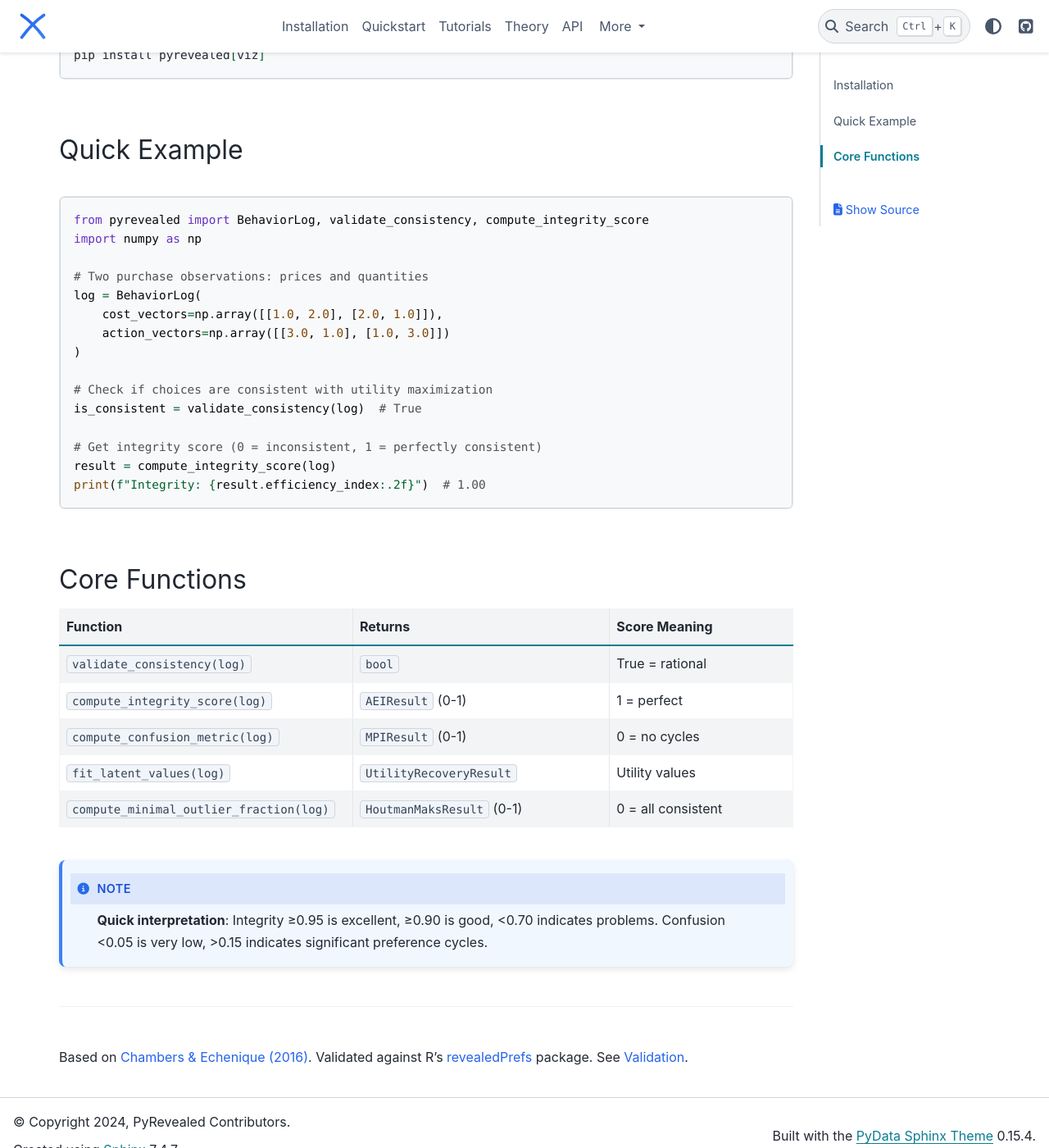
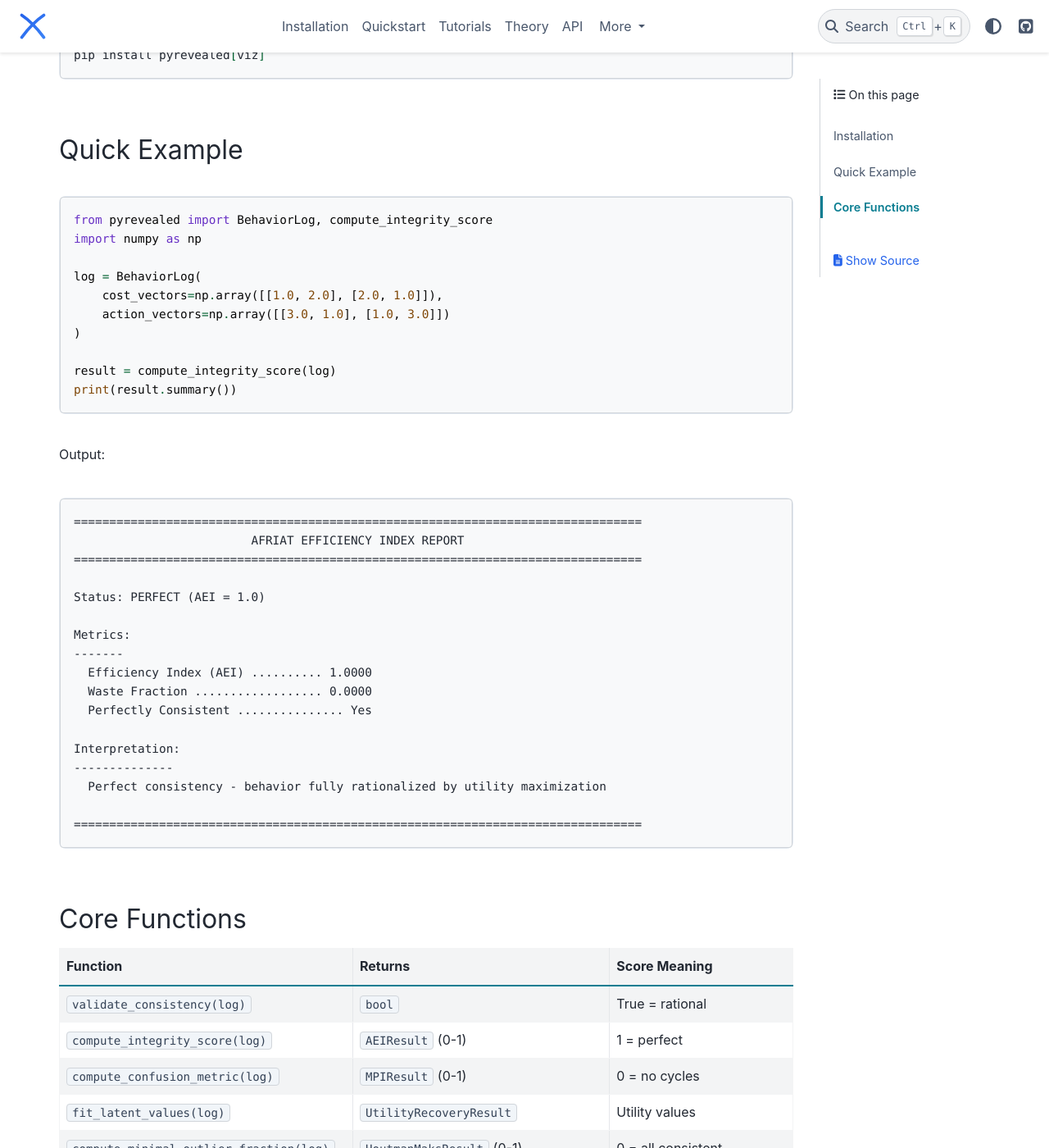
Before and after one commit to rawatpranjal/PyRevealed, a Sphinx documentation site: the page built from docs/index.rst, in a window 1280 px wide and 1400 px high, scrolled down 1152 px. Shown: the whole window at 82% size. Built offline with Sphinx 7.4.7 and the PyData theme 0.15.4, drawn with Linux system fonts in a browser that asks for light colours.

Commit message:
Add summary() output to front page example
Co-Authored-By: Claude Opus 4.5 <noreply@anthropic.com>

```diff
--- a/docs/index.rst
+++ b/docs/index.rst
@@ -65,21 +65,38 @@ Quick Example
 
 .. code-block:: python
 
-   from pyrevealed import BehaviorLog, validate_consistency, compute_integrity_score
+   from pyrevealed import BehaviorLog, compute_integrity_score
    import numpy as np
 
-   # Two purchase observations: prices and quantities
    log = BehaviorLog(
        cost_vectors=np.array([[1.0, 2.0], [2.0, 1.0]]),
        action_vectors=np.array([[3.0, 1.0], [1.0, 3.0]])
    )
 
-   # Check if choices are consistent with utility maximization
-   is_consistent = validate_consistency(log)  # True
+   result = compute_integrity_score(log)
+   print(result.summary())
 
-   # Get integrity score (0 = inconsistent, 1 = perfectly consistent)
-   result = compute_integrity_score(log)
-   print(f"Integrity: {result.efficiency_index:.2f}")  # 1.00
+Output:
+
+.. code-block:: text
+
+   ================================================================================
+                            AFRIAT EFFICIENCY INDEX REPORT
+   ================================================================================
+
+   Status: PERFECT (AEI = 1.0)
+
+   Metrics:
+   -------
+     Efficiency Index (AEI) .......... 1.0000
+     Waste Fraction .................. 0.0000
+     Perfectly Consistent ............... Yes
+
+   Interpretation:
+   --------------
+     Perfect consistency - behavior fully rationalized by utility maximization
+
+   ================================================================================
 
 Core Functions
 --------------
```
